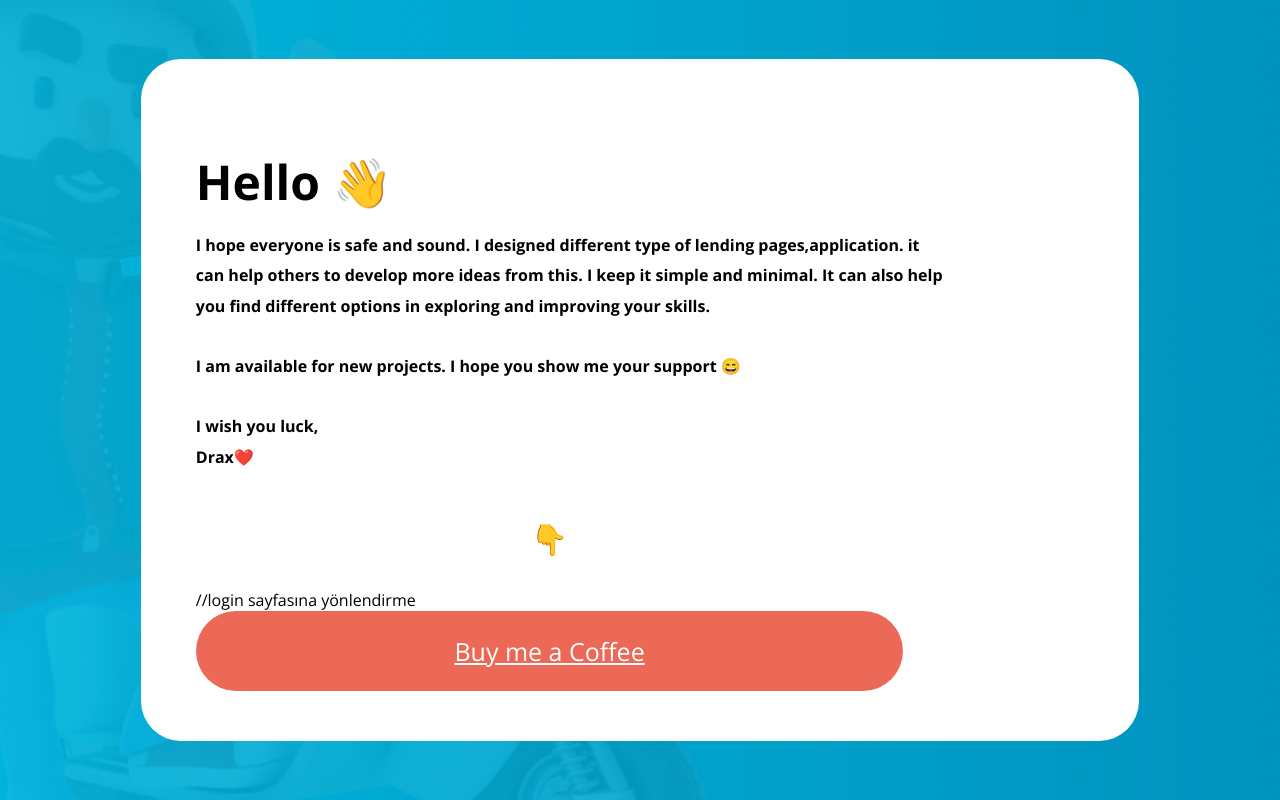
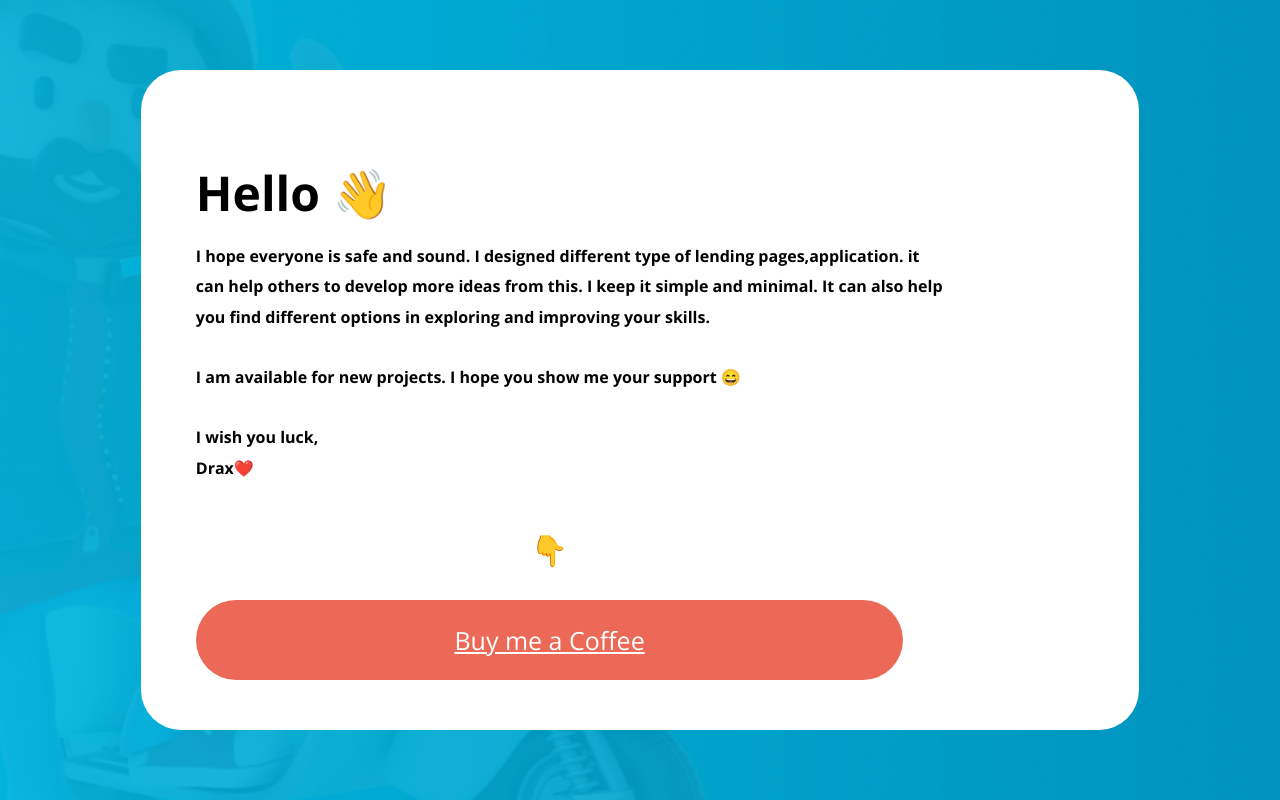
Before and after one commit to 159-Pazarama-React-Bootcamp/week-3-case-mfcokek, a React (Create React App) app: page / in a window 1280 px wide. Built offline with nearby package versions, Linux system fonts and the light colour scheme.

Commit message:
Update Home.js

```diff
--- a/src/views/Home.js
+++ b/src/views/Home.js
@@ -16,7 +16,6 @@ export default function Home() {
                         Drax</b>❤️
                     </p>
                     <p className='arrow'>👇</p>
-                    //login sayfasına yönlendirme
                     <a className='buyme' href="/login">Buy me a Coffee</a>
 
                 </div>
```
